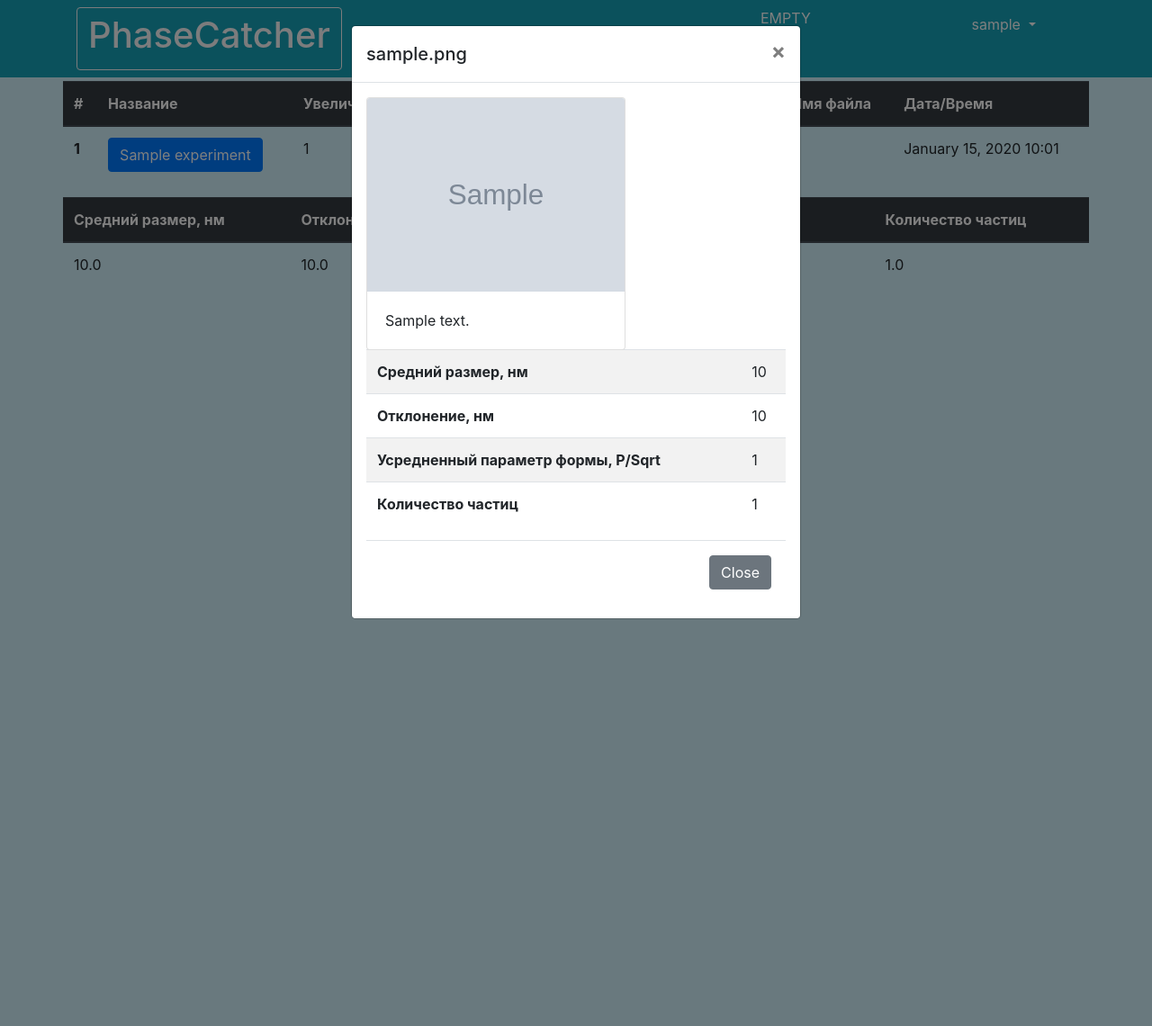
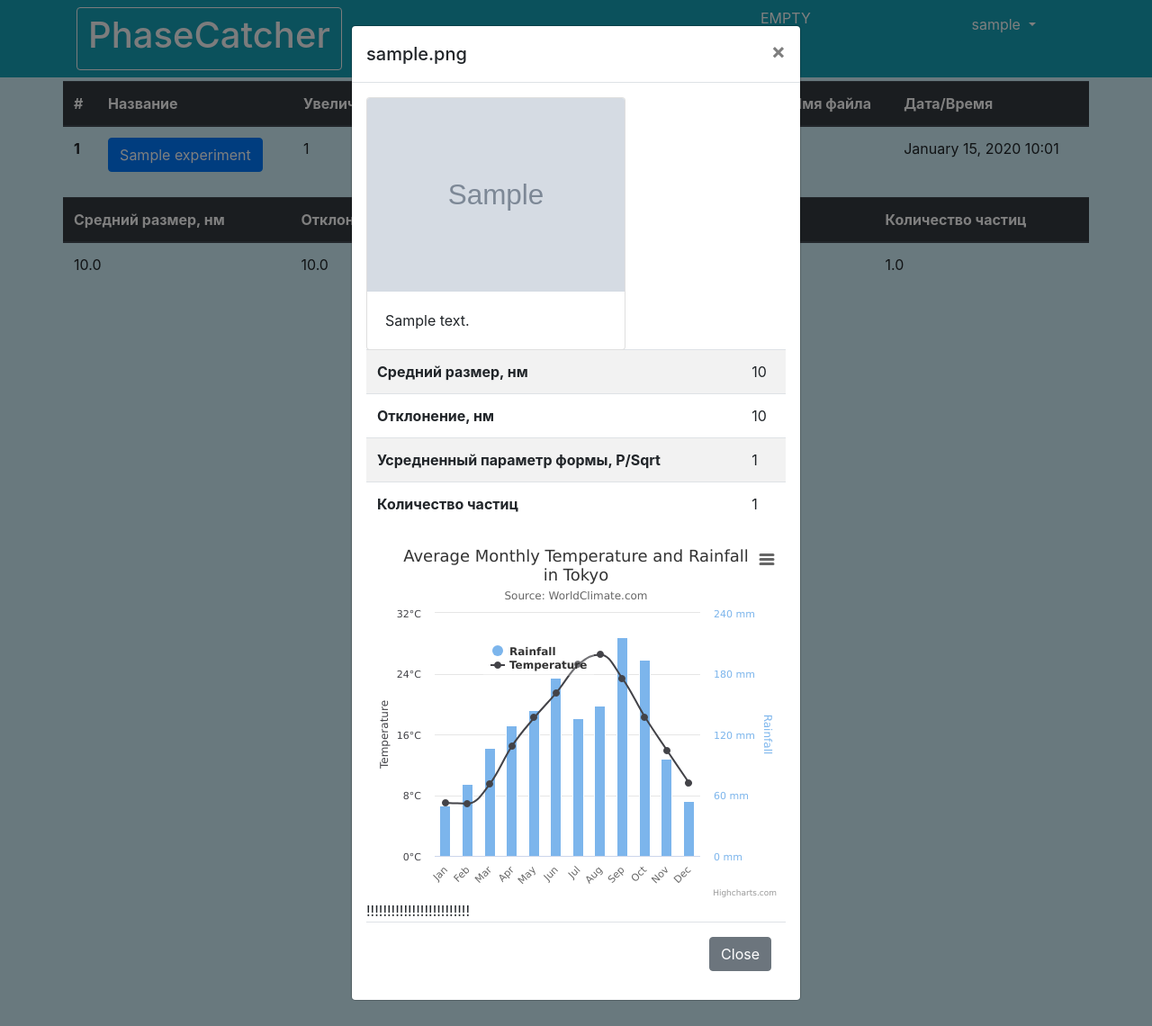
Before and after one commit to petrovao87/grad_project, a Flask app: page /projects in a window 1280 px wide, after a click that opens the changed part. Shown: the whole page at 90% size. Run offline with Flask 2, Linux system fonts and the light colour scheme; a user stored in the database is signed in; tables that the repository leaves empty hold one stand-in row (values such as "Sample post"); grey boxes marked "Sample" are stand-in pictures; some libraries are stand-ins or nearby versions.

Commit message:
add charts to projects page

```diff
--- a/web_app/templates/projects.html
+++ b/web_app/templates/projects.html
@@ -1,6 +1,9 @@
 {% extends "base.html" %}
 
 {% block body %}
+
+
+
 
 <form  enctype=multipart/form-data method="POST">
 <div class="container">
@@ -70,6 +73,90 @@
                                         </tr>
                                         </tbody>
                                     </table>
+
+                                    <div id="container" style=" margin: 0 auto"></div>
+
+<script src="https://code.highcharts.com/highcharts.js"></script>
+<script src="https://code.highcharts.com/modules/exporting.js"></script>
+<script src="https://code.highcharts.com/modules/export-data.js"></script>
+<script>
+    Highcharts.chart('container', {
+  chart: {
+    zoomType: 'xy'
+  },
+  title: {
+    text: 'Average Monthly Temperature and Rainfall in Tokyo'
+  },
+  subtitle: {
+    text: 'Source: WorldClimate.com'
+  },
+  xAxis: [{
+    categories: ['Jan', 'Feb', 'Mar', 'Apr', 'May', 'Jun',
+      'Jul', 'Aug', 'Sep', 'Oct', 'Nov', 'Dec'],
+    crosshair: true
+  }],
+  yAxis: [{ // Primary yAxis
+    labels: {
+      format: '{value}°C',
+      style: {
+        color: Highcharts.getOptions().colors[1]
+      }
+    },
+    title: {
+      text: 'Temperature',
+      style: {
+        color: Highcharts.getOptions().colors[1]
+      }
+    }
+  }, { // Secondary yAxis
+    title: {
+      text: 'Rainfall',
+      style: {
+        color: Highcharts.getOptions().colors[0]
+      }
+    },
+    labels: {
+      format: '{value} mm',
+      style: {
+        color: Highcharts.getOptions().colors[0]
+      }
+    },
+    opposite: true
+  }],
+  tooltip: {
+    shared: true
+  },
+  legend: {
+    layout: 'vertical',
+    align: 'left',
+    x: 120,
+    verticalAlign: 'top',
+    y: 100,
+    floating: true,
+    backgroundColor: (Highcharts.theme && Highcharts.theme.legendBackgroundColor) || 'rgba(255,255,255,0.25)'
+  },
+  series: [{
+    name: 'Rainfall',
+    type: 'column',
+    yAxis: 1,
+    data: [49.9, 71.5, 106.4, 129.2, 144.0, 176.0, 135.6, 148.5, 216.4, 194.1, 95.6, 54.4],
+    tooltip: {
+      valueSuffix: ' mm'
+    }
+
+  }, {
+    name: 'Temperature',
+    type: 'spline',
+    data: [7.0, 6.9, 9.5, 14.5, 18.2, 21.5, 25.2, 26.5, 23.3, 18.3, 13.9, 9.6],
+    tooltip: {
+      valueSuffix: '°C'
+    }
+  }]
+});
+</script>
+
+
+                                    !!!!!!!!!!!!!!!!!!!!!!!!!
                                     <div class="modal-footer">
                                         <button type="button" class="btn btn-secondary" data-dismiss="modal">Close</button>
                                     </div>
```
